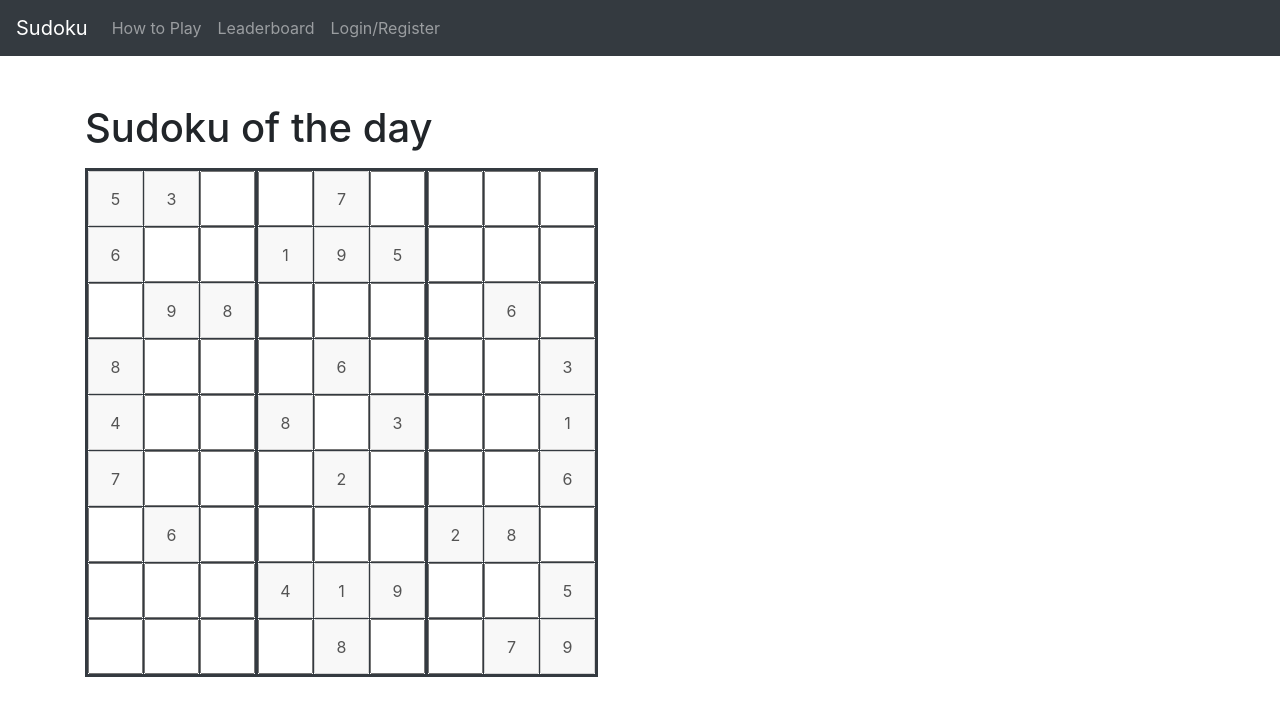
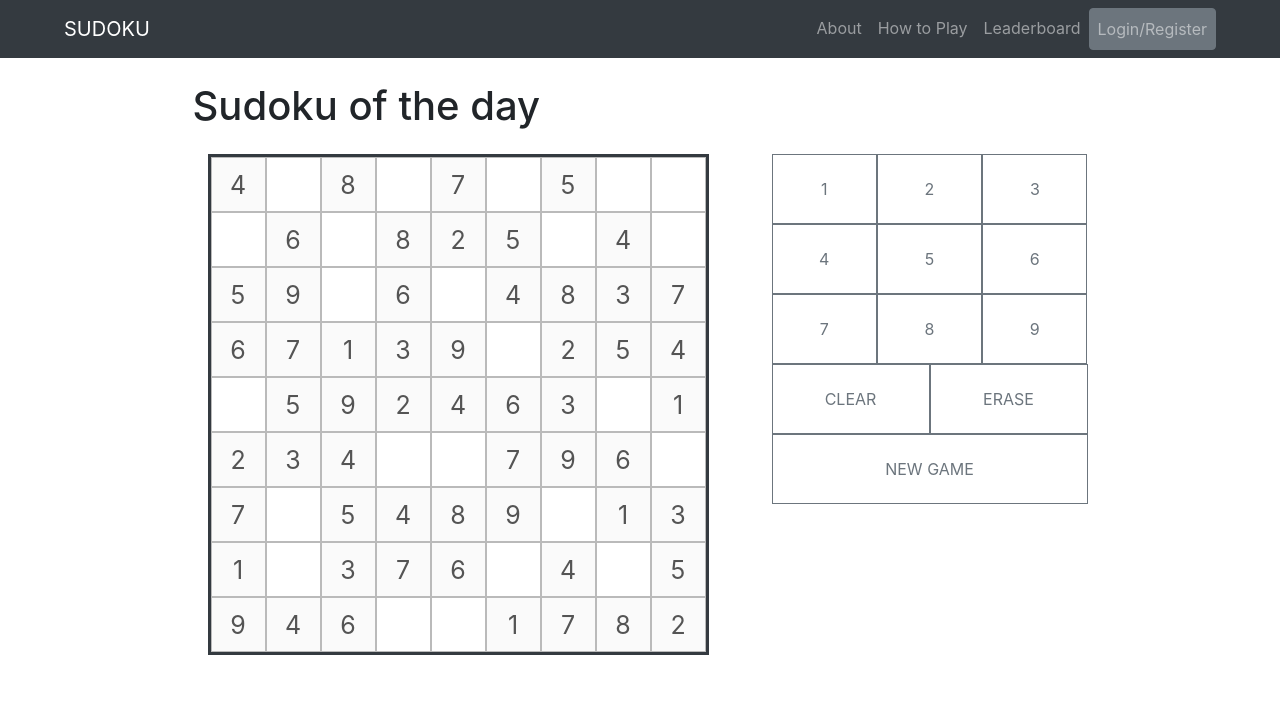
Before and after one commit to sqkzhao/sudoku, a Django app: page / in a window 1280 px wide. Shown: the top 716 px of the page. Run offline with Django 3.2, Linux system fonts and the light colour scheme; some libraries are stand-ins or nearby versions.

Commit message:
created input buttons

```diff
--- a/sudoku_app/templates/sudoku.html
+++ b/sudoku_app/templates/sudoku.html
@@ -3,36 +3,56 @@
 <head>
     <meta charset="UTF-8">
     <meta name="viewport" content="width=device-width, initial-scale=1.0">
+    <script src="https://ajax.googleapis.com/ajax/libs/jquery/3.4.1/jquery.min.js"></script>
     <link rel="stylesheet" href="https://maxcdn.bootstrapcdn.com/bootstrap/4.0.0/css/bootstrap.min.css" integrity="sha384-Gn5384xqQ1aoWXA+058RXPxPg6fy4IWvTNh0E263XmFcJlSAwiGgFAW/dAiS6JXm" crossorigin="anonymous">
+    <script src="https://code.jquery.com/jquery-3.2.1.slim.min.js" integrity="sha384-KJ3o2DKtIkvYIK3UENzmM7KCkRr/rE9/Qpg6aAZGJwFDMVNA/GpGFF93hXpG5KkN" crossorigin="anonymous"></script>
+    <script src="https://cdnjs.cloudflare.com/ajax/libs/popper.js/1.12.9/umd/popper.min.js" integrity="sha384-ApNbgh9B+Y1QKtv3Rn7W3mgPxhU9K/ScQsAP7hUibX39j7fakFPskvXusvfa0b4Q" crossorigin="anonymous"></script>
+    <script src="https://maxcdn.bootstrapcdn.com/bootstrap/4.0.0/js/bootstrap.min.js" integrity="sha384-JZR6Spejh4U02d8jOt6vLEHfe/JQGiRRSQQxSfFWpi1MquVdAyjUar5+76PVCmYl" crossorigin="anonymous"></script>
     <title>Sudoku of the Day</title>
     <style>
-        table {
-            /* border-collapse: collapse;  */
-        }
-        colgroup, tbody {
-             border: solid medium #343a40;
-        }
-        td {
-            border: solid thin #343a40;
-            padding: 0;
+        input {
+            border: solid thin #bababa;
+            text-align: center;
+            font-size: 25px;
         }
         input {
             height: 55px;
             width: 55px;
-            padding: 0;
-            text-align: center;
         }
         input:focus {
             background-color: #bababa;
             outline: none;
+        }
+        input:disabled:hover {
+            background-color: #dde5ff;
+        }
+        #board {
+            width: 501px;
+            margin-bottom: 20px;
+            border: solid medium #343a40;
+        }
+        button {
+            height: 70px;
+        }
+        #input-box {
+            width: 300px;
+            margin-left: 15px;
+            margin-bottom: 20px;
         }
     </style>
 </head>
 <body>
     <!-- navbar -->
     <nav class="navbar navbar-expand-lg navbar-dark bg-dark">
-        <a class="navbar-brand" href="#">Sudoku</a>
-        <ul class="navbar-nav">
+        <a class="navbar-brand ml-5" href="/">SUDOKU</a>
+        <button class="navbar-toggler ml-auto" type="button" data-toggle="collapse" data-target="#navbarSupportedContent" aria-controls="navbarSupportedContent" aria-expanded="false" aria-label="Toggle navigation">
+            <span class="navbar-toggler-icon"></span>
+        </button>
+        <div class="collapse navbar-collapse mr-5" id="navbarSupportedContent">
+            <ul class="navbar-nav ml-auto">
+                <li class="nav-item">
+                    <a class="nav-link" href="#">About</a>
+                </li>
                 <li class="nav-item">
                     <a class="nav-link" href="#">How to Play</a>
                 </li>
@@ -40,136 +60,85 @@
                     <a class="nav-link" href="#">Leaderboard</a>
                 </li>
                 <li class="nav-item">
-                <a class="nav-link" href="#">Login/Register</a>
+                    <a class="nav-link btn btn-secondary" href="#">Login/Register</a>
                 </li>
             </ul>
+        </div>
     </nav>
-    <div class="container mt-5">
-        <h1>Sudoku of the day</h1>
-        <table class="mt-3">
-            <colgroup><col><col><col>
-            <colgroup><col><col><col>
-            <colgroup><col><col><col>
-            <tbody>
-                <tr>
-                    <td><input id="cell-0"  type="text" value="5" disabled></td>
-                    <td><input id="cell-1"  type="text" value="3" disabled></td>
-                    <td><input id="cell-2"  type="text" maxlength="1"></td>
+    <!-- main content -->
+    <div class="container mt-4">
+        <h1 class="mb-4 col-10 mx-auto">Sudoku of the day</h1>
+        <div class="row col-10 mx-auto">
+            <!-- sudoku board -->
+            <div class="col mr-5">
+                <div id="board"></div>
+            </div>
+            <!-- input buttons -->
+            <div class="col">
+                <div id="input-box mx-auto">
+                    <div class="row">
+                        <button id="one" type="submit" class="btn btn-outline-secondary col rounded-0">1</button>
+                        <button id="two" type="submit" class="btn btn-outline-secondary col rounded-0">2</button>
+                        <button id="three" type="submit" class="btn btn-outline-secondary col rounded-0">3</button>
+                    </div>
+                    <div class="row">
+                        <button id="four" type="submit" class="btn btn-outline-secondary col rounded-0">4</button>
+                        <button id="five" type="submit" class="btn btn-outline-secondary col rounded-0">5</button>
+                        <button id="six" type="submit" class="btn btn-outline-secondary col rounded-0">6</button>
+                    </div>
+                    <div class="row">
+                        <button id="seven" type="submit" class="btn btn-outline-secondary col rounded-0">7</button>
+                        <button id="eight" type="submit" class="btn btn-outline-secondary col rounded-0">8</button>
+                        <button id="nine" type="submit" class="btn btn-outline-secondary col rounded-0">9</button>
+                    </div>
+                    <div class="row">
+                        <button id="clear" type="submit" class="btn btn-outline-secondary col rounded-0">CLEAR</button>
+                        <button id="erase" type="submit" class="btn btn-outline-secondary col rounded-0">ERASE</button>
+                    </div>
+                    <!-- <div class="row">
+                        <button id="notes" type="submit" class="btn btn-outline-secondary col rounded-0">NOTES</button>
+                        <button id="hint" type="submit" class="btn btn-outline-secondary col rounded-0">HINTS</button>
+                    </div> -->
+                    <div class="row">
+                        <button id="new-game" type="submit" class="btn btn-outline-secondary col rounded-0">NEW GAME</button>
+                    </div>
+                </div>
+            </div>
+        </div>
+    </div>
+    <script>
+        var board = [
+            [4,0,8,0,7,0,5,0,0],
+            [0,6,0,8,2,5,0,4,0],
+            [5,9,0,6,0,4,8,3,7],
+            [6,7,1,3,9,0,2,5,4],
+            [0,5,9,2,4,6,3,0,1],
+            [2,3,4,0,0,7,9,6,0],
+            [7,0,5,4,8,9,0,1,3],
+            [1,0,3,7,6,0,4,0,5],
+            [9,4,6,0,0,1,7,8,2],
+        ]
 
-                    <td><input id="cell-3"  type="text" maxlength="1"></td>
-                    <td><input id="cell-4"  type="text" value="7" disabled></td>
-                    <td><input id="cell-5"  type="text" maxlength="1"></td>
+        function displayBoard(){
+            var output = '';
 
-                    <td><input id="cell-6"  type="text" maxlength="1"></td>
-                    <td><input id="cell-7"  type="text" maxlength="1"></td>
-                    <td><input id="cell-8"  type="text" maxlength="1"></td>
-                </tr>
-                <tr>
-                    <td><input id="cell-9"  type="text" value="6" disabled></td>
-                    <td><input id="cell-10" type="text" maxlength="1"></td>
-                    <td><input id="cell-11" type="text" maxlength="1"></td>
+            for(var row = 0; row < board.length; row++){
+                output += "<tr>";
+                for( var col = 0; col < board[row].length; col++){
+                    if(board[row][col] == 0){
+                        output += `<td><input type='text' maxlength='1'></td>`;
+                    }
+                    else{
+                        output += `<td><input type='text' maxlength='1' value=${board[row][col]} disabled></td>`;
+                    }
+                }
+                output += "</tr>";
+            }
+            document.getElementById('board').innerHTML = output;
+        }
 
-                    <td><input id="cell-12" type="text" value="1" disabled></td>
-                    <td><input id="cell-13" type="text" value="9" disabled></td>
-                    <td><input id="cell-14" type="text" value="5" disabled></td>
+        displayBoard();
 
-                    <td><input id="cell-15" type="text" maxlength="1"></td>
-                    <td><input id="cell-16" type="text" maxlength="1"></td>
-                    <td><input id="cell-17" type="text" maxlength="1"></td>
-                </tr>
-                <tr>
-                    <td><input id="cell-18" type="text" maxlength="1"></td>
-                    <td><input id="cell-19" type="text" value="9" disabled></td>
-                    <td><input id="cell-20" type="text" value="8" disabled></td>
-
-                    <td><input id="cell-21" type="text" maxlength="1"></td>
-                    <td><input id="cell-22" type="text" maxlength="1"></td>
-                    <td><input id="cell-23" type="text" maxlength="1"></td>
-
-                    <td><input id="cell-24" type="text" maxlength="1"></td>
-                    <td><input id="cell-25" type="text" value="6" disabled></td>
-                    <td><input id="cell-26" type="text" maxlength="1"></td>
-                </tr>
-                <tr>
-                    <td><input id="cell-27" type="text" value="8" disabled></td>
-                    <td><input id="cell-28" type="text" maxlength="1"></td>
-                    <td><input id="cell-29" type="text" maxlength="1"></td>
-
-                    <td><input id="cell-30" type="text" maxlength="1"></td>
-                    <td><input id="cell-31" type="text" value="6" disabled></td>
-                    <td><input id="cell-32" type="text" maxlength="1"></td>
-
-                    <td><input id="cell-33" type="text" maxlength="1"></td>
-                    <td><input id="cell-34" type="text" maxlength="1"></td>
-                    <td><input id="cell-35" type="text" value="3" disabled></td>
-                </tr>
-                <tr>
-                        <td><input id="cell-36" type="text" value="4" disabled></td>
-                        <td><input id="cell-37" type="text" maxlength="1"></td>
-                        <td><input id="cell-38" type="text" maxlength="1"></td>
-
-                        <td><input id="cell-39" type="text" value="8" disabled></td>
-                        <td><input id="cell-40" type="text" maxlength="1"></td>
-                        <td><input id="cell-41" type="text" value="3" disabled></td>
-
-                        <td><input id="cell-42" type="text" maxlength="1"></td>
-                        <td><input id="cell-43" type="text" maxlength="1"></td>
-                        <td><input id="cell-44" type="text" value="1" disabled></td>
-                </tr>
-                <tr>
-                        <td><input id="cell-45" type="text" value="7" disabled></td>
-                        <td><input id="cell-46" type="text" maxlength="1"></td>
-                        <td><input id="cell-47" type="text" maxlength="1"></td>
-
-                        <td><input id="cell-48" type="text" maxlength="1"></td>
-                        <td><input id="cell-49" type="text" value="2" disabled></td>
-                        <td><input id="cell-50" type="text" maxlength="1"></td>
-
-                        <td><input id="cell-51" type="text" maxlength="1"></td>
-                        <td><input id="cell-52" type="text" maxlength="1"></td>
-                        <td><input id="cell-53" type="text" value="6" disabled></td>
-                </tr>
-                <tr>
-                        <td><input id="cell-54" type="text" maxlength="1"></td>
-                        <td><input id="cell-55" type="text" value="6" disabled></td>
-                        <td><input id="cell-56" type="text" maxlength="1"></td>
-
-                        <td><input id="cell-57" type="text" maxlength="1"></td>
-                        <td><input id="cell-58" type="text" maxlength="1"></td>
-                        <td><input id="cell-59" type="text" maxlength="1"></td>
-
-                        <td><input id="cell-60" type="text" value="2" disabled></td>
-                        <td><input id="cell-61" type="text" value="8" disabled></td>
-                        <td><input id="cell-62" type="text" maxlength="1"></td>
-                </tr>
-                <tr>
-                        <td><input id="cell-63" type="text" maxlength="1"></td>
-                        <td><input id="cell-64" type="text" maxlength="1"></td>
-                        <td><input id="cell-65" type="text" maxlength="1"></td>
-
-                        <td><input id="cell-66" type="text" value="4" disabled></td>
-                        <td><input id="cell-67" type="text" value="1" disabled></td>
-                        <td><input id="cell-68" type="text" value="9" disabled></td>
-
-                        <td><input id="cell-69" type="text" maxlength="1"></td>
-                        <td><input id="cell-70" type="text" maxlength="1"></td>
-                        <td><input id="cell-71" type="text" value="5" disabled></td>
-                </tr>
-                <tr>
-                        <td><input id="cell-72" type="text" maxlength="1"></td>
-                        <td><input id="cell-73" type="text" maxlength="1"></td>
-                        <td><input id="cell-74" type="text" maxlength="1"></td>
-
-                        <td><input id="cell-75" type="text" maxlength="1"></td>
-                        <td><input id="cell-76" type="text" value="8" disabled></td>
-                        <td><input id="cell-77" type="text" maxlength="1"></td>
-
-                        <td><input id="cell-78" type="text" maxlength="1"></td>
-                        <td><input id="cell-79" type="text" value="7" disabled></td>
-                        <td><input id="cell-80" type="text" value="9" disabled></td>
-                </tr>
-            </tbody>
-        </table>
-    </div>
+    </script>
 </body>
 </html>
```
Lines whose indentation alone changed are shown as unchanged.
